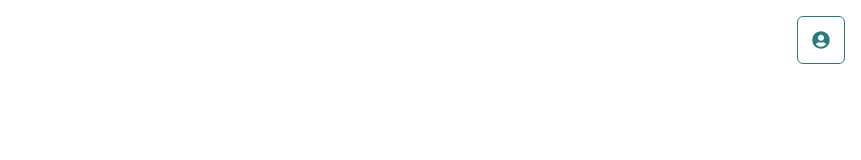
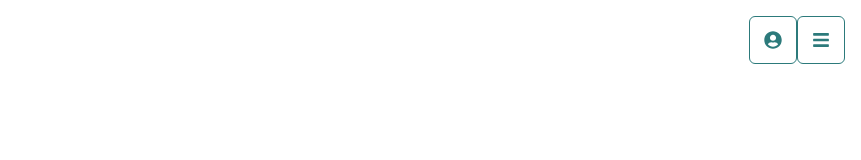
Before and after one commit to Koolmool/markhor, a React (Vite) app: page /login in a window 1280 px wide. Shown: the top 160 px of the page, without its empty margins (419-1280 px from the left). Built offline with nearby package versions, Linux system fonts and the light colour scheme.

Commit message:
put the old display in front but add menu button in it
Reintroduced the old display by adjusting the positioning of the `FaUserCircle` IconButton and added a new IconButton for the menu.
Imported `FaBars` for the menu button and used the existing `onOpen` function to handle the menu click event.

```diff
--- a/src/App.jsx
+++ b/src/App.jsx
@@ -1,7 +1,7 @@
 import { Route, BrowserRouter as Router, Routes, Link } from "react-router-dom";
 import { useState } from "react";
 import { IconButton, useDisclosure } from "@chakra-ui/react";
-import { FaUserCircle } from "react-icons/fa";
+import { FaUserCircle, FaBars } from "react-icons/fa";
 import LoginPage from "./pages/LoginPage";
 import Index from "./pages/Index";
 import CategoryPage from "./pages/CategoryPage";
@@ -12,7 +12,8 @@ function App() {
 
   return (
     <Router>
-      <IconButton icon={<FaUserCircle />} position="fixed" top="4" right="4" colorScheme="teal" variant="outline" size="lg" onClick={onOpen} zIndex="tooltip" />
+      <IconButton icon={<FaUserCircle />} position="fixed" top="4" right="16" colorScheme="teal" variant="outline" size="lg" onClick={onOpen} zIndex="tooltip" />
+      <IconButton icon={<FaBars />} position="fixed" top="4" right="4" colorScheme="teal" variant="outline" size="lg" onClick={onOpen} zIndex="tooltip" />
       <AccountMenu isOpen={isOpen} onClose={onClose} />
       <Routes>
         <Route path="/" element={<Index />} />
```
